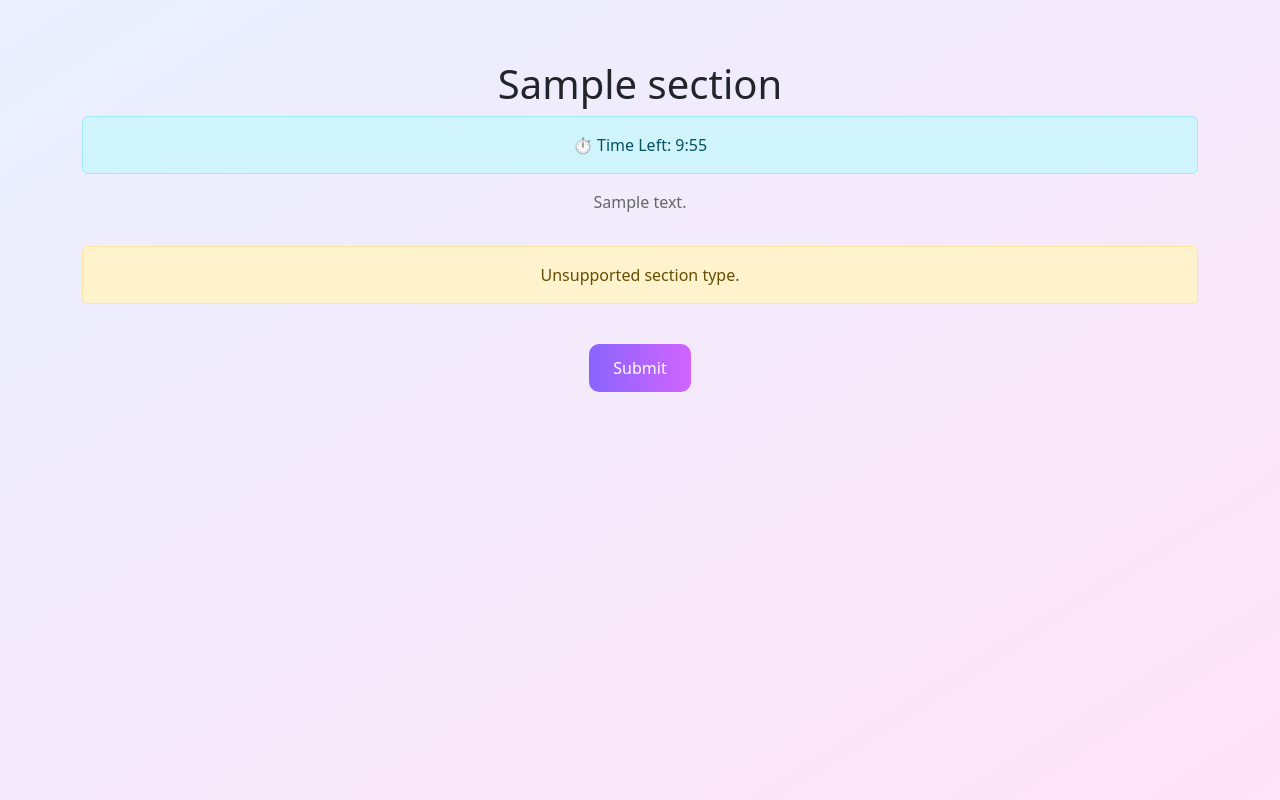
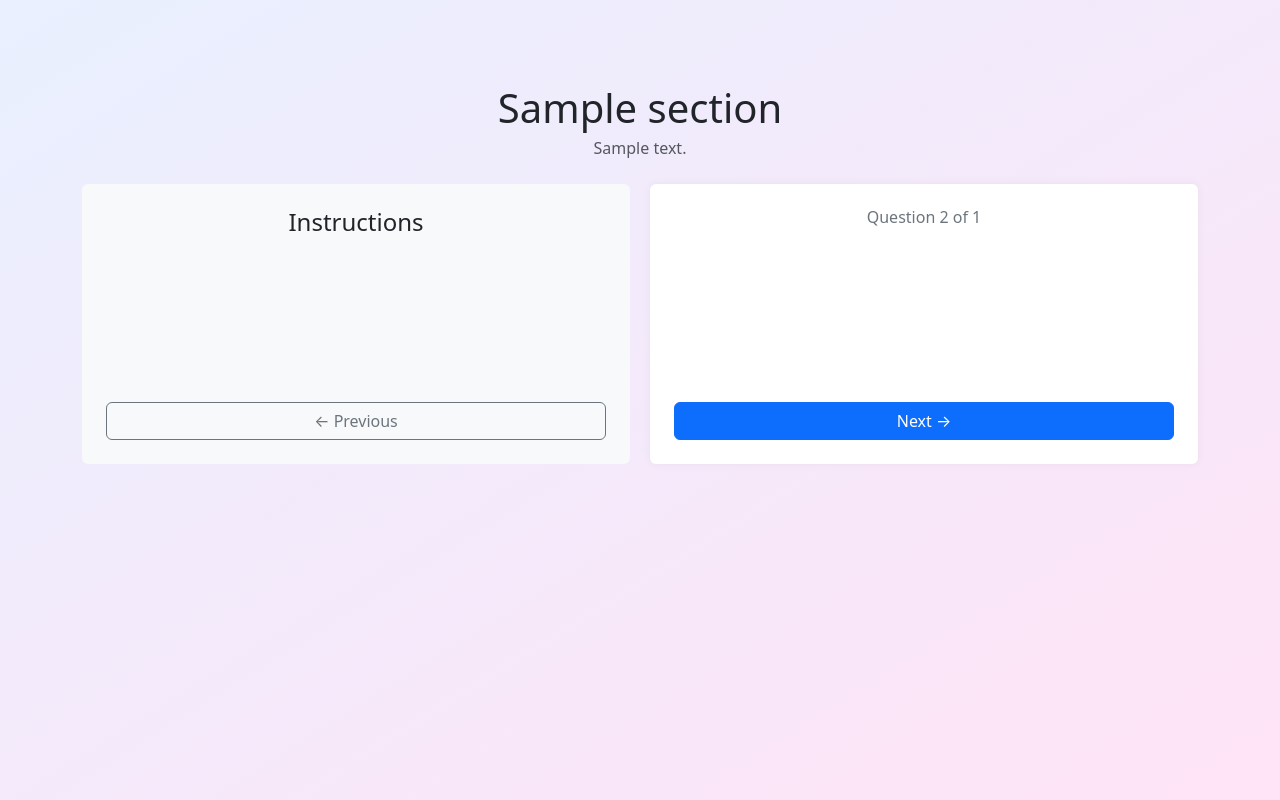
Before and after one commit to BhaveshChowdary07/Communication_practice, a Flask app: template app/templates/take_section.html in a window 1280 px wide. Run offline with Flask 3, Linux system fonts and the light colour scheme; tables that the repository leaves empty hold one stand-in row (values such as "Sample post"); the template is opened without the code that fills it: values that come from a table or form of the project are taken from there, most other values are stand-ins (such as "Sample title", 1, 10 or a date in 2020).

Commit message:
added new features with next button and submit button and code working good

```diff
--- a/app/templates/take_section.html
+++ b/app/templates/take_section.html
@@ -7,138 +7,104 @@
     <link href="{{ url_for('static', filename='css/grammar.css') }}" rel="stylesheet">
     <link href="{{ url_for('static', filename='css/essay.css') }}" rel="stylesheet">
     <link href="https://cdn.jsdelivr.net/npm/bootstrap@5.3.2/dist/css/bootstrap.min.css" rel="stylesheet">
+
+    <style>
+        .flex-container {
+            display: flex;
+            flex-wrap: wrap;
+            gap: 20px;
+        }
+
+        .instruction-box,
+        .question-box {
+            flex: 1 1 48%;
+            min-height: 280px;
+            display: flex;
+            flex-direction: column;
+            justify-content: space-between;
+        }
+
+        .question-box {
+            background: #ffffff;
+            box-shadow: 0 0 10px rgba(0, 0, 0, 0.05);
+        }
+
+        @media (max-width: 768px) {
+            .instruction-box,
+            .question-box {
+                flex: 1 1 100%;
+            }
+        }
+    </style>
 </head>
 <body class="bg-light">
 <div class="gradient-bg">
-    <div class="container">
-        <h1>{{ section.name }}</h1>
-        <div class="alert alert-info" id="timerDisplay">
-            ⏱️ Time Left: <span id="timeLeft"></span>
+    <div class="container py-4">
+        <h1 class="mb-1">{{ section.name }}</h1>
+        <p class="text-muted mb-4">{{ section.description }}</p>
+
+        <form method="POST">
+            <input type="hidden" name="current_index" value="{{ current_index }}">
+            {% set total = questions | length %}
+            {% set q = questions[current_index] %}
+
+            <div class="flex-container mb-4">
+                <!-- Instructions -->
+                <div class="instruction-box bg-light p-4 rounded">
+                    <div>
+                        <h4>Instructions</h4>
+                        <ul>
+                            {% if section.type == 'grammar' %}
+                                <li>Fill in the blank appropriately.</li>
+                            {% elif section.type == 'sentence_repeating' %}
+                                <li>Click 'Play Audio' to listen</li>
+                                <li>Repeat the sentence</li>
+                                <li>Click 'Record Audio' and respond</li>
+                                <li>Use 'Next' to go to the next question</li>
+                            {% elif section.type == 'just_a_minute' %}
+                                <li>Click 'Play Audio' to hear the topic</li>
+                                <li>Speak for 30-45 seconds</li>
+                                <li>Click 'Record Audio' to start, then stop</li>
+                            {% elif section.type == 'sentence_reading' %}
+                                <li>Read the given sentence aloud</li>
+                                <li>Click 'Record Audio' to start, then stop</li>
+                            {% endif %}
+                        </ul>
                     </div>
-        <p class="subtitle">{{ section.description }}</p>
-        <form method="POST" action="#">
 
-        {% set total = questions | length %}
-
-        {% if section.type == 'grammar_split' %}
-            {% for q in questions %}
-            <div class="row g-4 align-items-stretch grammar-box mb-4">
-                <div class="col-md-6 left-box">
-                    <h2 class="mb-3">Grammar</h2>
-                    <div class="instruction-box bg-light p-3 rounded">
-                        <h6>Question Instructions</h6>
-                        <p class="text-muted mb-0">Fill in the blank with the correct form of the word or phrase.</p>
-                    </div>
-                    <button class="btn btn-outline-secondary mt-4">← Previous</button>
-                </div>
-                <div class="col-md-6 right-box">
-                    <div class="question-box bg-white p-4 rounded shadow-sm">
-                        <h6 class="text-secondary mb-2">Question {{ loop.index }} of {{ total }}</h6>
-                        <p>{{ q.question_text | safe }}</p>
-                        <input type="text" name="grammar_answer_{{ q.id }}" class="form-control my-3" placeholder="Type your answer...">
-                        {% if total == 1 %}
-                            <button type="submit" class="btn btn-success mt-2">Submit</button>
-                        {% else %}
-                            <button type="submit" class="btn btn-primary mt-2">Next →</button>
+                    {% if current_index > 0 %}
+                        <button type="submit" name="prev" value="1" class="btn btn-outline-secondary mt-3">← Previous</button>
                     {% endif %}
                 </div>
-                </div>
-            </div>
-            {% endfor %}
 
-        {% elif section.type == 'grammar' %}
-            {% for q in questions %}
-            <div class="card my-4 p-4">
-                <label class="question">{{ q.question_text | safe }}</label>
-                <input type="text" name="grammar_answer_{{ q.id }}" class="form-control mt-2" placeholder="Type your answer...">
-            </div>
-            {% endfor %}
+                <!-- Question Box -->
+                <div class="question-box p-4 rounded">
+                    <h6 class="text-secondary mb-2">Question {{ current_index + 1 }} of {{ total }}</h6>
 
-        {% elif section.type == 'essay_writing' %}
-            {% for q in questions %}
-            <div class="card my-4 p-4">
-                <div class="topic-label">Topic:</div>
-                <div class="topic-text">{{ q.question_text }}</div>
-                <label class="response-label">Write your response below</label>
-                <textarea class="essay-box" name="essay_answer_{{ q.id }}" placeholder="Write your essay here..."></textarea>
-            </div>
-            {% endfor %}
-
-        {% elif section.type == 'just_a_minute' %}
-            {% for q in questions %}
-            <div class="card my-4 p-4">
-                <p>Listen to the topic and speak for one minute.</p>
+                    {% if section.type in ['sentence_repeating', 'just_a_minute'] %}
                         <audio id="audio{{ q.id }}" controls>
                             <source src="{{ url_for('student_routes.get_question_audio', question_id=q.id) }}" type="audio/mpeg">
                             Your browser does not support the audio element.
                         </audio>
-                <br>
-                <div class="mt-2">
-                    <button type="button" class="btn btn-danger" onclick="startRecording('{{ q.id }}')">🎤 Start</button>
-                    <button type="button" class="btn btn-secondary" onclick="stopRecording()">⏹ Stop</button>
-                </div>
+                    {% elif section.type == 'sentence_reading' %}
+                        <div class="sentence-box p-3 bg-light border">{{ q.question_text }}</div>
+                    {% elif section.type == 'grammar' %}
+                        <p>{{ q.question_text | safe }}</p>
+                        <input type="text" name="grammar_answer_{{ q.id }}" class="form-control my-3" placeholder="Type your answer...">
+                    {% endif %}
+
+                    {% if section.type in ['sentence_reading', 'sentence_repeating', 'just_a_minute'] %}
+                        <button type="button" class="btn btn-danger mt-3" onclick="toggleRecording('{{ q.id }}', this)">▶ Record Audio</button>
                         <div id="recording_{{ q.id }}" class="mt-2 text-muted">Not recording...</div>
-            </div>
-            {% endfor %}
+                    {% endif %}
 
-        {% elif section.type == 'sentence_reading' %}
-            {% for q in questions %}
-            <div class="card my-4 p-4">
-                <h5>Question {{ loop.index }}</h5>
-                <p>{{ q.question_text }}</p>
-                <p class="text-muted">[Audio recording input for reading will appear here]</p>
-            </div>
-            {% endfor %}
-
-        {% elif section.type == 'sentence_repeating' %}
-            {% for q in questions %}
-            <div class="card my-4 p-4">
-                <p>Listen and repeat the sentence:</p>
-                <audio id="audio{{ q.id }}" controls>
-                    <source src="{{ url_for('student_routes.get_question_audio', question_id=q.id) }}" type="audio/mpeg">
-                    Your browser does not support the audio element.
-                </audio>
-                <br>
-                <div class="mt-2">
-                    <button type="button" class="btn btn-danger" onclick="startRecording('{{ q.id }}')">🎤 Start</button>
-                    <button type="button" class="btn btn-secondary" onclick="stopRecording()">⏹ Stop</button>
-                </div>
-                <div id="recording_{{ q.id }}" class="mt-2 text-muted">Not recording...</div>
-            </div>
-            {% endfor %}
-
-        {% elif section.type == 'mcq' %}
-            {% for q in questions %}
-            <div class="card my-4 p-4">
-                <p>{{ q.question_text }}</p>
-                <div class="form-check">
-                    <input class="form-check-input" type="radio" name="mcq_{{ q.id }}" value="A" id="q{{ q.id }}a">
-                    <label class="form-check-label" for="q{{ q.id }}a">{{ q.option_a }}</label>
-                </div>
-                <div class="form-check">
-                    <input class="form-check-input" type="radio" name="mcq_{{ q.id }}" value="B" id="q{{ q.id }}b">
-                    <label class="form-check-label" for="q{{ q.id }}b">{{ q.option_b }}</label>
-                </div>
-                <div class="form-check">
-                    <input class="form-check-input" type="radio" name="mcq_{{ q.id }}" value="C" id="q{{ q.id }}c">
-                    <label class="form-check-label" for="q{{ q.id }}c">{{ q.option_c }}</label>
-                </div>
-                {% if q.option_d %}
-                <div class="form-check">
-                    <input class="form-check-input" type="radio" name="mcq_{{ q.id }}" value="D" id="q{{ q.id }}d">
-                    <label class="form-check-label" for="q{{ q.id }}d">{{ q.option_d }}</label>
-                </div>
+                    {% if current_index + 1 == total %}
+                        <button type="submit" name="submit" value="1" class="btn btn-success mt-3">Submit</button>
+                    {% else %}
+                        <button type="submit" name="next" value="1" class="btn btn-primary mt-3">Next →</button>
                     {% endif %}
                 </div>
-            {% endfor %}
-
-        {% else %}
-            <div class="alert alert-warning">Unsupported section type.</div>
-        {% endif %}
-
-        {% if section.type not in ['sentence_repeating', 'sentence_reading', 'just_a_minute'] %}
-            <button type="submit" class="submit-btn mt-4">Submit</button>
-        {% endif %}
+            </div>
         </form>
     </div>
 </div>
@@ -146,8 +112,10 @@
 <script>
 let mediaRecorder;
 let audioChunks = [];
+let activeBtn = null;
 
-function startRecording(questionId) {
+function toggleRecording(questionId, btn) {
+  if (!mediaRecorder || mediaRecorder.state === 'inactive') {
     navigator.mediaDevices.getUserMedia({ audio: true }).then(stream => {
       mediaRecorder = new MediaRecorder(stream);
       audioChunks = [];
@@ -162,42 +130,27 @@ function startRecording(questionId) {
         const audio = document.createElement('audio');
         audio.controls = true;
         audio.src = audioUrl;
-
         const responseDiv = document.getElementById(`recording_${questionId}`);
-      responseDiv.innerHTML = '';
+        responseDiv.innerHTML = 'Recording complete:';
         responseDiv.appendChild(audio);
+        btn.innerText = "▶ Record Audio";
+        btn.classList.remove("btn-secondary");
+        btn.classList.add("btn-danger");
+        activeBtn = null;
       };
 
       mediaRecorder.start();
-    document.getElementById(`recording_${questionId}`).innerText = "Recording...";
+      const recordingDiv = document.getElementById(`recording_${questionId}`);
+      recordingDiv.innerHTML = "<span class='text-danger fw-bold'>Recording...</span>";
+      btn.innerText = "■ Stop Recording";
+      btn.classList.remove("btn-danger");
+      btn.classList.add("btn-secondary");
+      activeBtn = btn;
     });
-}
-
-function stopRecording() {
-  if (mediaRecorder) {
+  } else if (mediaRecorder.state === 'recording') {
     mediaRecorder.stop();
   }
 }
-
-function startSectionTimer(minutes) {
-  let totalSeconds = minutes * 60;
-  const timerDisplay = document.getElementById('timeLeft');
-
-  const interval = setInterval(() => {
-    if (totalSeconds <= 0) {
-      clearInterval(interval);
-      alert("⏰ Time's up! Submitting the section.");
-      document.querySelector("form").submit();
-    }
-    const min = Math.floor(totalSeconds / 60);
-    const sec = totalSeconds % 60;
-    timerDisplay.textContent = `${min}:${sec < 10 ? '0' : ''}${sec}`;
-    totalSeconds--;
-  }, 1000);
-}
-
-startSectionTimer({{ section.duration | default(10, true) | int }});
-
 
 let isFormDirty = true;
 window.onbeforeunload = function (e) {
--- a/temp_upload.csv
+++ b/temp_upload.csv
@@ -1,2 +1,2 @@
 name,email
-Bob,bhaveshsri777@gmail.com
+Bob,23951a05ap@iare.ac.in
```
Also changed, not shown: app/routes/admin_routes.py (+20 -24 lines), app/routes/student_routes.py (+43 -21 lines), app/templates/create_test.html (+24 -4 lines), app/templates/student_dashboard.html (+31 -12 lines). Lines whose indentation alone changed are shown as unchanged.
